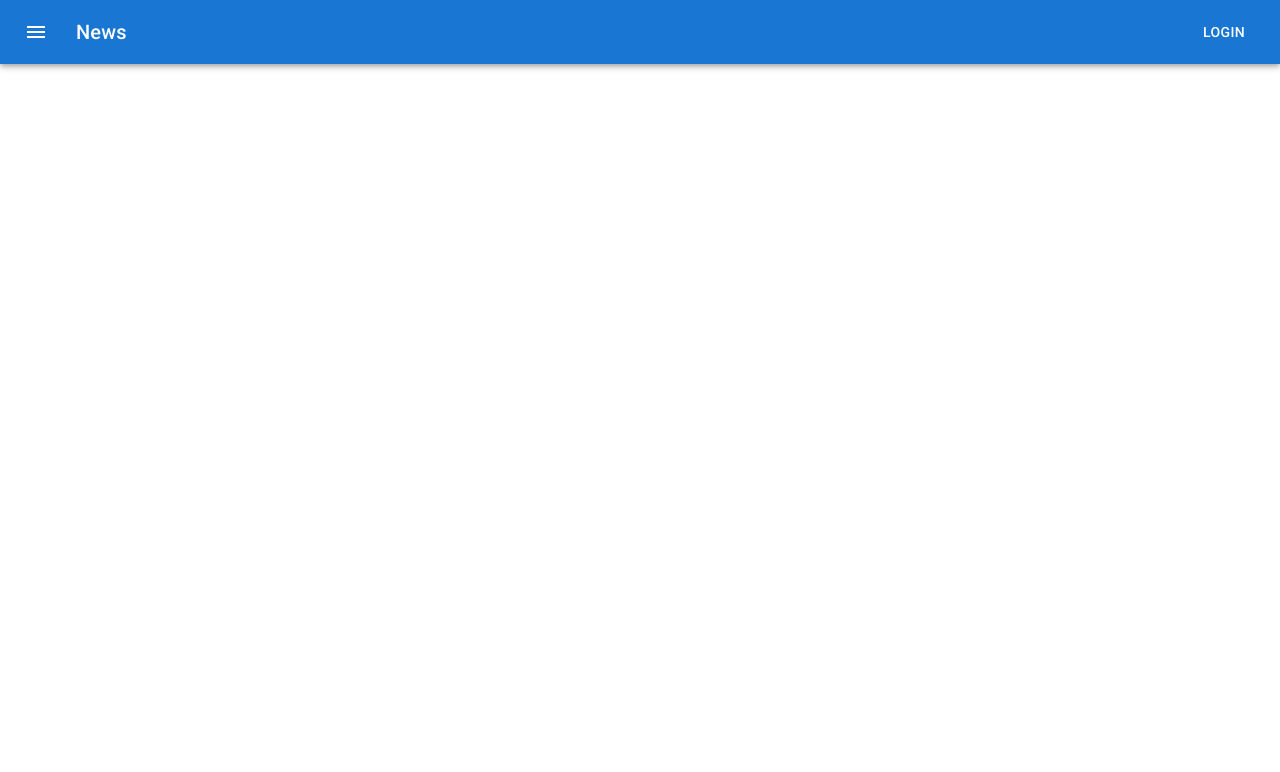
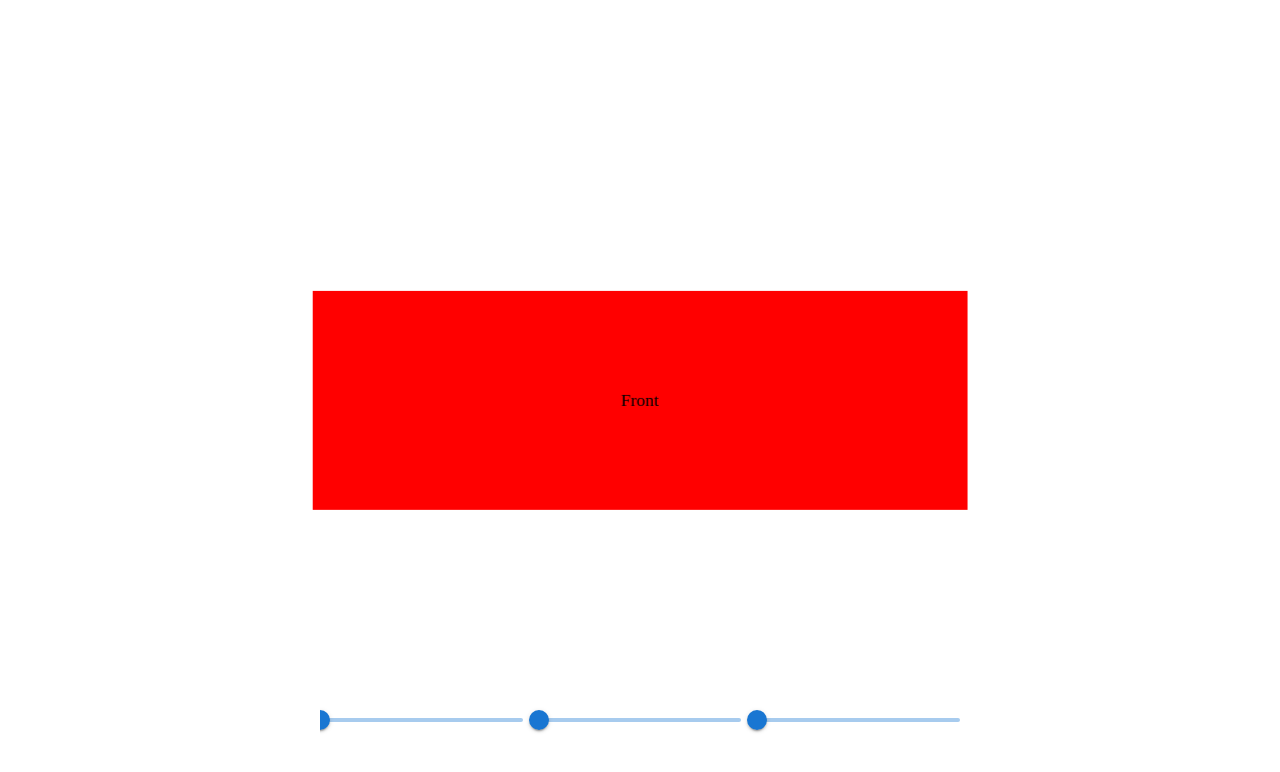
Before and after one commit to codercor/vocabulary-notebook, a React (Create React App) app: page / in a window 1280 px wide. Shown: the top 772 px of the page. Built offline with nearby package versions, Linux system fonts and the light colour scheme.

Commit message:
Try to make a cube component

```diff
--- a/src/App.js
+++ b/src/App.js
@@ -1,9 +1,20 @@
-import React from 'react'
+import React, { useState } from 'react'
 import AppBar from './components/common/AppBar';
+//import stack and slider
+import { Stack, Slider} from "@mui/material"
+import Cube from './components/cube';
 export default function App() {
+  const [rotate, setRotate] = useState({x:0, y:0, z:0});
   return (
-    <div>
-      <AppBar />
+    <div className="container" >
+      <Stack className="sliders" spacing={2} direction="row" sx={{ mb: 1 }} alignItems="center">
+        <Slider aria-label="Volume" max={360} value={rotate.x} onChange={(e,v)=>{ setRotate({x:v,y:rotate.y,z:rotate.z})  }} />
+        <Slider aria-label="Volume" max={360} value={rotate.y} onChange={(e,v)=>{ setRotate({x:rotate.x,y:v,z:rotate.z})  }} />
+        <Slider aria-label="Volume" max={360} value={rotate.z} onChange={(e,v)=>{ setRotate({x:rotate.x,y:rotate.y,z:v})  }} />
+      </Stack>
+
+
+      <Cube rotate={{ x: rotate.x, y: rotate.y, z: rotate.z }} />
     </div>
   )
 }
--- /dev/null
+++ b/src/components/cube/index.css
@@ -0,0 +1,69 @@
+
+.container{
+    width: 100%;
+    height: 100vh;
+    position: relative;
+    overflow: hidden;
+    display: flex;
+    justify-content: center;
+    align-items: center;
+}
+.sliders{
+    width: 50%;
+    position: absolute;
+    top: 90%;
+    left: 50%;
+    transform: translate(-50%, -50%);
+    overflow: hidden;
+    display: flex;
+    justify-content: center;
+    align-items: center;
+}
+.scene{
+    width: 600px;
+    height:200px;
+    perspective: 1200px;
+    border: 1px red solid;
+}
+
+.cube {
+    width: 600px;
+    height: 200px;
+    position: relative;
+    transform-style: preserve-3d;
+}
+.face{
+    width: 100%;
+    height: 100%;
+    position: absolute;
+    display: flex;
+    justify-content: center;
+    align-items: center;
+    backface-visibility: hidden;
+}
+.front{
+    background: #f00;
+    transform: translateZ(100px);
+}
+.back{
+    background: #0f0;
+    transform: rotateY(-180deg) translateZ(100px);
+}
+.left{
+    background: #00f;
+    transform: rotateY(-90deg) translateZ(100px);
+    width: 200px;
+}
+.right{
+    background: #ff0;
+    transform:  rotateY(90deg) translateZ(500px);
+    width: 200px;
+}
+.top{
+    background: #f0f;
+    transform: rotateX(90deg) translateZ(100px);
+}
+.bottom{
+    background: #0ff;
+    transform: rotateX(-90deg) translateZ(100px);
+}
--- /dev/null
+++ b/src/components/cube/index.js
@@ -0,0 +1,17 @@
+import React from 'react'
+import './index.css'
+export default function index(props) {
+
+    return (
+        <div className="scene">
+            <div className="cube" style={{transform:`rotateX(${props.rotate.x}deg) rotateY(${props.rotate.y}deg) rotateZ(${props.rotate.z}deg)`}} >
+                <div className="face front"> Front </div>
+                <div className="face back"> Back </div>
+                <div className="face left"> Left </div>
+                <div className="face right"> Right </div>
+                <div className="face top"> Top </div>
+                <div className="face bottom"> Bottom </div>
+            </div>
+        </div>
+    )
+}
```
Also changed, not shown: 2 other files (tests, documents, lock files or other folders).
